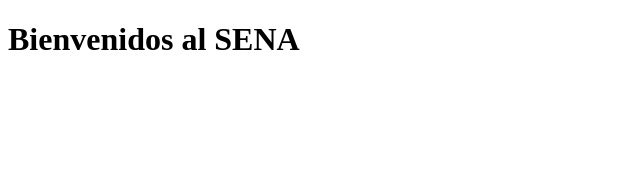
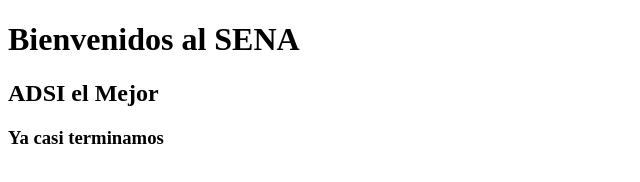
Before and after one commit to alexandra1611/prueba, a plain HTML site: page index.html in a window 1280 px wide. Shown: the whole page, without its empty margins (0-640 px from the left). Drawn offline with Linux system fonts and the light colour scheme.

Commit message:
modificando el index.html

```diff
--- a/index.html
+++ b/index.html
@@ -8,5 +8,7 @@
 </head>
 <body>
     <h1>Bienvenidos al SENA</h1>
+    <h2>ADSI el Mejor</h2>
+    <h3>Ya casi terminamos</h3>
 </body>
 </html>
```
